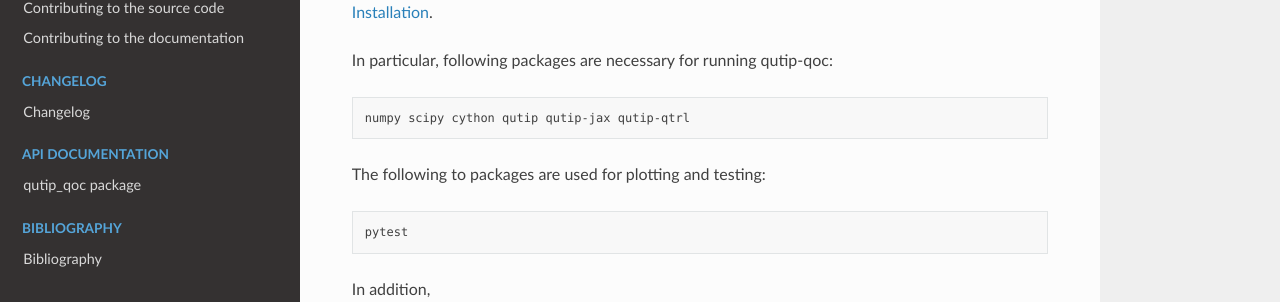
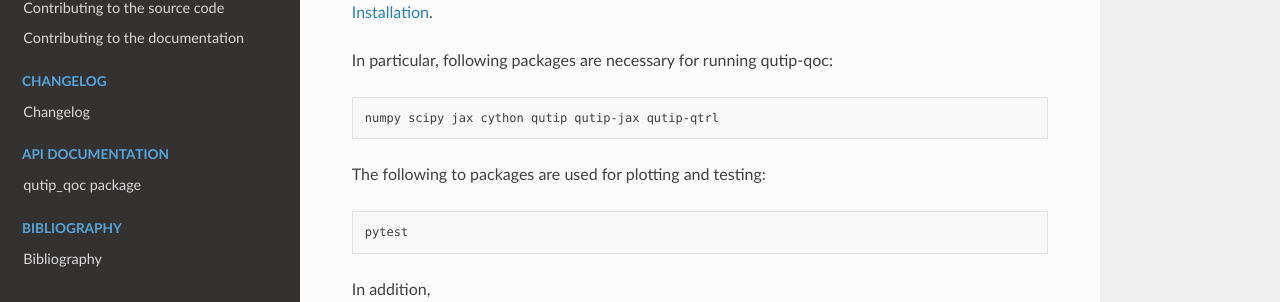
Before and after one commit to qutip/qutip-qoc, a Sphinx documentation site: the page built from doc/installation.rst, in a window 1280 px wide and 900 px high. Shown: the part 411-713 px from the top of the window. Built offline with Sphinx 7.4.7 and the Read the Docs theme 2.0.0, drawn with Linux system fonts in a browser that asks for light colours.

```diff
--- a/doc/installation.rst
+++ b/doc/installation.rst
@@ -23,7 +23,7 @@ In particular, following packages are necessary for running qutip-qoc:
 
 .. code-block:: bash
 
-    numpy scipy cython qutip qutip-jax qutip-qtrl
+    numpy scipy jax cython qutip qutip-jax qutip-qtrl
 
 The following to packages are used for plotting and testing:
 
--- a/doc/rtd-environment.yml
+++ b/doc/rtd-environment.yml
@@ -4,6 +4,7 @@ channels:
 dependencies:
   - numpy>=1.16.6
   - scipy>=1.10.1
+  - jax>=0.4.23
   - cython==0.29.33
   - sphinx==6.1.3
   - sphinx_rtd_theme==1.2.0
@@ -15,5 +16,5 @@ dependencies:
   - wheel==0.38.4
   - pip
   - pip:
-      - qutip==5.0.0a1
+      - qutip==5.0.1
       - ..[full]
--- a/requirements.txt
+++ b/requirements.txt
@@ -1,6 +1,7 @@
 cython>=1.0
 numpy>=1.16.6
 scipy>=1.10.1
+jax>=0.4.23
 qutip @ git+https://github.com/qutip/qutip.git@master
 qutip-qtrl @ git+https://github.com/flowerthrower/qutip-qtrl@patrick/parameterize_crab
 qutip-jax @ git+https://github.com/qutip/qutip-jax.git@master
--- a/setup.cfg
+++ b/setup.cfg
@@ -28,11 +28,11 @@ package_dir=
 packages = find:
 include_package_data = True
 install_requires =
+    jax
+    packaging
     qutip @ git+https://github.com/qutip/qutip.git@master
     qutip-qtrl @ git+https://github.com/qutip/qutip-qtrl.git@master
-    jaxlib
     qutip-jax @ git+https://github.com/qutip/qutip-jax.git@master
-    packaging
 setup_requires =
     cython>=1.0
     packaging
```
Also changed, not shown: .pre-commit-config.yaml, src/qutip_qoc/doc_images/CRAB.png (deleted), src/qutip_qoc/doc_images/DYNAMO.png (deleted), 1 other file.
